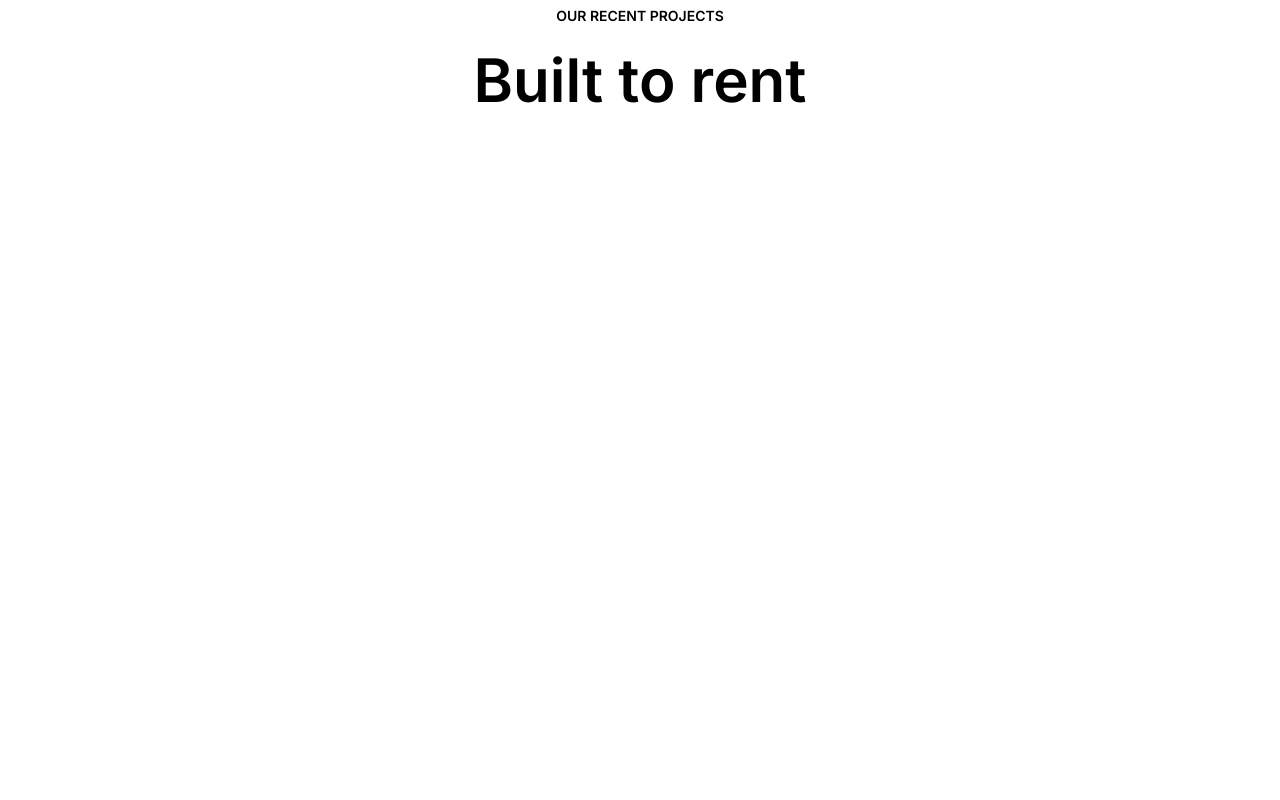
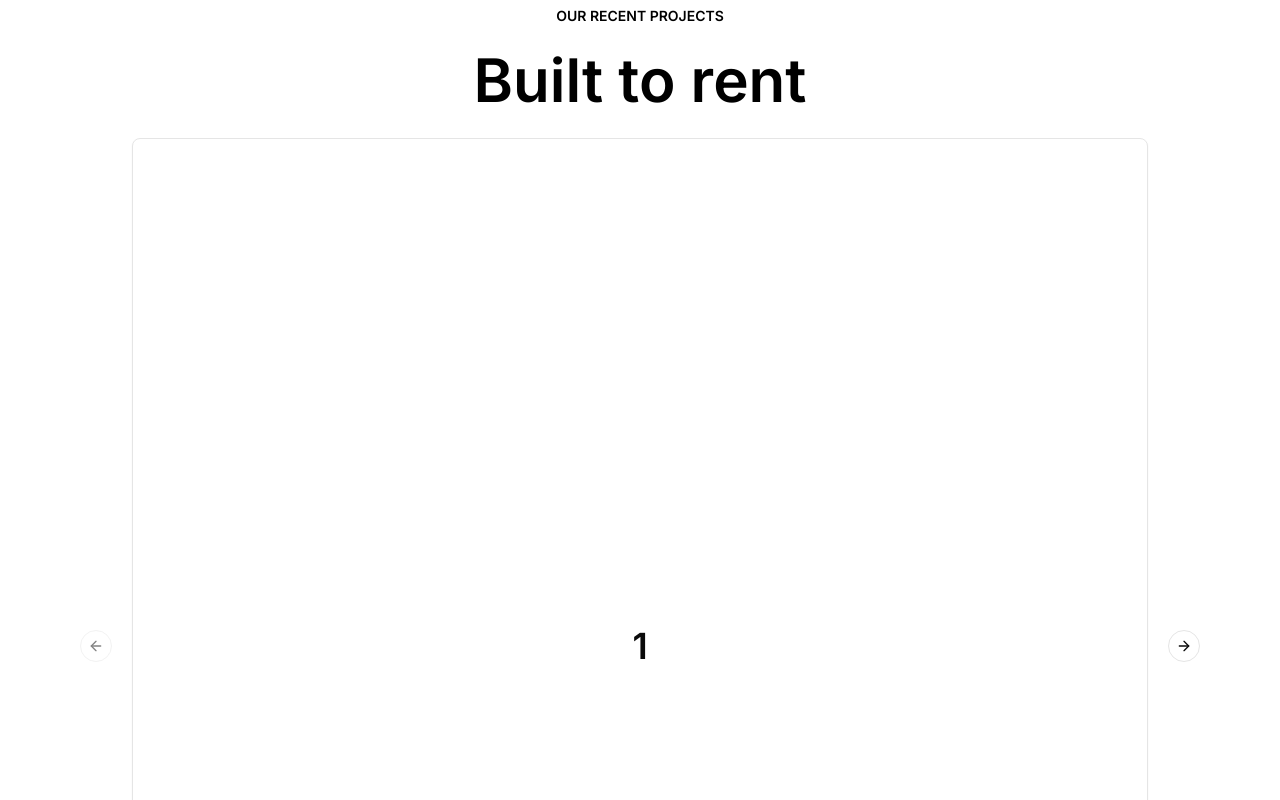
Before and after one commit to akibiaons/memphisturnkeyrentals, a Next.js app: page / in a window 1280 px wide. Shown: the part 4100-4900 px from the top of the page. Built offline with nearby package versions, Linux system fonts and the light colour scheme.

Commit message:
feat: Add carousel component
- Add carousel component for recent projects, need's to show overlays for swipe and super short property info

```diff
--- a/package.json
+++ b/package.json
@@ -14,6 +14,7 @@
     "chart.js": "^4.4.2",
     "class-variance-authority": "^0.7.0",
     "clsx": "^2.1.1",
+    "embla-carousel-react": "^8.0.2",
     "framer-motion": "^11.1.7",
     "gsap": "^3.12.5",
     "lucide-react": "^0.376.0",
--- a/src/app/page.tsx
+++ b/src/app/page.tsx
@@ -3,7 +3,6 @@
 import SectionTwo from "@/components/HomeComponents/SectionTwo";
 import SectionThree from "@/components/HomeComponents/SectionThree";
 import SectionFour from "@/components/HomeComponents/SectionFour";
-import ProjectCarousel from "@/components/HomeComponents/carousel/ProjectCarousel";
 
 // Other component import
 import Image from "next/image";
@@ -36,7 +35,6 @@
       </div>
       <div className="relative flex flex-col min-h-screen lg:p-32 overflow-x-hidden">
         <SectionFour />
-        <ProjectCarousel />
       </div>
     </div>
   );
--- a/src/components/HomeComponents/SectionFour.tsx
+++ b/src/components/HomeComponents/SectionFour.tsx
@@ -1,4 +1,5 @@
 import React from "react";
+import { ProjectCarousel } from "@/components/HomeComponents/carousel/ProjectCarousel";
 
 type Props = {};
 
@@ -12,7 +13,10 @@
         <h2 className="text-4xl font-semibold text-black mb-6 lg:text-6xl">
           Built to rent
         </h2>
-        {/* <p className="text-black mb-4 text-sm lg:text-lg w-[95%] mx-auto"></p> */}
+        {/* Carousel component */}
+        <div>
+          <ProjectCarousel />
+        </div>
       </div>
     </div>
   );
--- a/src/components/HomeComponents/carousel/ProjectCarousel.tsx
+++ b/src/components/HomeComponents/carousel/ProjectCarousel.tsx
@@ -1,91 +1,126 @@
-"use client";
-// components/ProjectCarousel.tsx
-import React from "react";
-import Slider from "react-slick";
-import Image from "next/image";
+// ShadCn component
+import * as React from "react";
 
-type ProjectCardProps = {
-  imageSrc: string;
-  address: string;
-};
+import { Card, CardContent } from "@/components/ui/card";
+import {
+  Carousel,
+  CarouselContent,
+  CarouselItem,
+  CarouselNext,
+  CarouselPrevious,
+} from "@/components/ui/carousel";
 
-const ProjectCard: React.FC<ProjectCardProps> = ({ imageSrc, address }) => (
-  <div className="relative group">
-    <Image
-      src={
-        "https://res.cloudinary.com/dfgr7tov1/image/upload/v1714246022/Screenshot_2024-04-27_at_12.26.56_PM_sdpx6h.png"
-      }
-      alt="Property"
-      className="w-full h-auto rounded-lg"
-      width={200}
-      height={200}
-    />
-    <div className="absolute bottom-0 left-0 right-0 bg-black bg-opacity-50 text-white p-2 text-sm hidden group-hover:block">
-      {address}
-    </div>
-  </div>
-);
+export function ProjectCarousel() {
+  return (
+    <Carousel className="w-[100%] mx-auto">
+      <CarouselContent>
+        {Array.from({ length: 5 }).map((_, index) => (
+          <CarouselItem key={index}>
+            <div className="p-1">
+              <Card>
+                <CardContent className="flex aspect-square items-center justify-center p-6">
+                  <span className="text-4xl font-semibold">{index + 1}</span>
+                </CardContent>
+              </Card>
+            </div>
+          </CarouselItem>
+        ))}
+      </CarouselContent>
+      <CarouselPrevious />
+      <CarouselNext />
+    </Carousel>
+  );
+}
 
-const ProjectCarousel: React.FC = () => {
-  //
-  const NextArrow = (props: any) => {
-    const { className, style, onClick } = props;
-    return (
-      <div
-        className={`${className} custom-arrow custom-next-arrow`}
-        style={{ ...style, display: "block", background: "black" }}
-        onClick={onClick}
-      />
-    );
-  };
+// OG carousel custom made
+// "use client";
+// // components/ProjectCarousel.tsx
+// import React from "react";
+// import Slider from "react-slick";
+// import Image from "next/image";
 
-  const PrevArrow = (props: any) => {
-    const { className, style, onClick } = props;
-    return (
-      <div
-        className={`${className} custom-arrow custom-prev-arrow`}
-        style={{ ...style, display: "block", background: "black" }}
-        onClick={onClick}
-      />
-    );
-  };
+// type ProjectCardProps = {
+//   imageSrc: string;
+//   address: string;
+// };
 
-  const settings = {
-    dots: true,
-    infinite: true,
-    speed: 500,
-    slidesToShow: 3,
-    slidesToScroll: 1,
-    nextArrow: <NextArrow />,
-    prevArrow: <PrevArrow />,
-    responsive: [
-      {
-        breakpoint: 768,
-        settings: { slidesToShow: 1 },
-      },
-    ],
-  };
+// const ProjectCard: React.FC<ProjectCardProps> = ({ imageSrc, address }) => (
+//   <div className="relative group">
+//     <Image
+//       src={
+//         "https://res.cloudinary.com/dfgr7tov1/image/upload/v1714246022/Screenshot_2024-04-27_at_12.26.56_PM_sdpx6h.png"
+//       }
+//       alt="Property"
+//       className="w-full h-auto rounded-lg"
+//       width={200}
+//       height={200}
+//     />
+//     <div className="absolute bottom-0 left-0 right-0 bg-black bg-opacity-50 text-white p-2 text-sm hidden group-hover:block">
+//       {address}
+//     </div>
+//   </div>
+// );
 
-  return (
-    <div className="flex flex-col text-center mt-6">
-      <Slider {...settings}>
-        {/* Placeholder data for the carousel */}
-        <ProjectCard
-          imageSrc="/path/to/your/image.jpg"
-          address="123 Main St, Memphis"
-        />
-        <ProjectCard
-          imageSrc="/path/to/your/image.jpg"
-          address="456 Elm St, Memphis"
-        />
-        <ProjectCard
-          imageSrc="/path/to/your/image.jpg"
-          address="789 Oak St, Memphis"
-        />
-        {/* Add more cards as needed */}
-      </Slider>
-    </div>
-  );
-};
+// const ProjectCarousel: React.FC = () => {
+//   //
+//   const NextArrow = (props: any) => {
+//     const { className, style, onClick } = props;
+//     return (
+//       <div
+//         className={`${className} custom-arrow custom-next-arrow`}
+//         style={{ ...style, display: "block", background: "black" }}
+//         onClick={onClick}
+//       />
+//     );
+//   };
 
-export default ProjectCarousel;
+//   const PrevArrow = (props: any) => {
+//     const { className, style, onClick } = props;
+//     return (
+//       <div
+//         className={`${className} custom-arrow custom-prev-arrow`}
+//         style={{ ...style, display: "block", background: "black" }}
+//         onClick={onClick}
+//       />
+//     );
+//   };
+
+//   const settings = {
+//     dots: true,
+//     infinite: true,
+//     speed: 500,
+//     slidesToShow: 3,
+//     slidesToScroll: 1,
+//     nextArrow: <NextArrow />,
+//     prevArrow: <PrevArrow />,
+//     responsive: [
+//       {
+//         breakpoint: 768,
+//         settings: { slidesToShow: 1 },
+//       },
+//     ],
+//   };
+
+//   return (
+//     <div className="flex flex-col text-center mt-6">
+//       <Slider {...settings}>
+//         {/* Placeholder data for the carousel */}
+//         <ProjectCard
+//           imageSrc="/path/to/your/image.jpg"
+//           address="123 Main St, Memphis"
+//         />
+//         <ProjectCard
+//           imageSrc="/path/to/your/image.jpg"
+//           address="456 Elm St, Memphis"
+//         />
+//         <ProjectCard
+//           imageSrc="/path/to/your/image.jpg"
+//           address="789 Oak St, Memphis"
+//         />
+//         {/* Add more cards as needed */}
+//       </Slider>
+//     </div>
+//   );
+// };
+
+// export default ProjectCarousel;
--- /dev/null
+++ b/src/components/ui/card.tsx
@@ -0,0 +1,79 @@
+import * as React from "react"
+
+import { cn } from "@/lib/utils"
+
+const Card = React.forwardRef<
+  HTMLDivElement,
+  React.HTMLAttributes<HTMLDivElement>
+>(({ className, ...props }, ref) => (
+  <div
+    ref={ref}
+    className={cn(
+      "rounded-lg border bg-card text-card-foreground shadow-sm",
+      className
+    )}
+    {...props}
+  />
+))
+Card.displayName = "Card"
+
+const CardHeader = React.forwardRef<
+  HTMLDivElement,
+  React.HTMLAttributes<HTMLDivElement>
+>(({ className, ...props }, ref) => (
+  <div
+    ref={ref}
+    className={cn("flex flex-col space-y-1.5 p-6", className)}
+    {...props}
+  />
+))
+CardHeader.displayName = "CardHeader"
+
+const CardTitle = React.forwardRef<
+  HTMLParagraphElement,
+  React.HTMLAttributes<HTMLHeadingElement>
+>(({ className, ...props }, ref) => (
+  <h3
+    ref={ref}
+    className={cn(
+      "text-2xl font-semibold leading-none tracking-tight",
+      className
+    )}
+    {...props}
+  />
+))
+CardTitle.displayName = "CardTitle"
+
+const CardDescription = React.forwardRef<
+  HTMLParagraphElement,
+  React.HTMLAttributes<HTMLParagraphElement>
+>(({ className, ...props }, ref) => (
+  <p
+    ref={ref}
+    className={cn("text-sm text-muted-foreground", className)}
+    {...props}
+  />
+))
+CardDescription.displayName = "CardDescription"
+
+const CardContent = React.forwardRef<
+  HTMLDivElement,
+  React.HTMLAttributes<HTMLDivElement>
+>(({ className, ...props }, ref) => (
+  <div ref={ref} className={cn("p-6 pt-0", className)} {...props} />
+))
+CardContent.displayName = "CardContent"
+
+const CardFooter = React.forwardRef<
+  HTMLDivElement,
+  React.HTMLAttributes<HTMLDivElement>
+>(({ className, ...props }, ref) => (
+  <div
+    ref={ref}
+    className={cn("flex items-center p-6 pt-0", className)}
+    {...props}
+  />
+))
+CardFooter.displayName = "CardFooter"
+
+export { Card, CardHeader, CardFooter, CardTitle, CardDescription, CardContent }
--- /dev/null
+++ b/src/components/ui/carousel.tsx
@@ -0,0 +1,262 @@
+"use client";
+
+import * as React from "react";
+import useEmblaCarousel, {
+  type UseEmblaCarouselType,
+} from "embla-carousel-react";
+import { ArrowLeft, ArrowRight } from "lucide-react";
+
+import { cn } from "@/lib/utils";
+import { Button } from "@/components/ui/button";
+
+type CarouselApi = UseEmblaCarouselType[1];
+type UseCarouselParameters = Parameters<typeof useEmblaCarousel>;
+type CarouselOptions = UseCarouselParameters[0];
+type CarouselPlugin = UseCarouselParameters[1];
+
+type CarouselProps = {
+  opts?: CarouselOptions;
+  plugins?: CarouselPlugin;
+  orientation?: "horizontal" | "vertical";
+  setApi?: (api: CarouselApi) => void;
+};
+
+type CarouselContextProps = {
+  carouselRef: ReturnType<typeof useEmblaCarousel>[0];
+  api: ReturnType<typeof useEmblaCarousel>[1];
+  scrollPrev: () => void;
+  scrollNext: () => void;
+  canScrollPrev: boolean;
+  canScrollNext: boolean;
+} & CarouselProps;
+
+const CarouselContext = React.createContext<CarouselContextProps | null>(null);
+
+function useCarousel() {
+  const context = React.useContext(CarouselContext);
+
+  if (!context) {
+    throw new Error("useCarousel must be used within a <Carousel />");
+  }
+
+  return context;
+}
+
+const Carousel = React.forwardRef<
+  HTMLDivElement,
+  React.HTMLAttributes<HTMLDivElement> & CarouselProps
+>(
+  (
+    {
+      orientation = "vertical",
+      opts,
+      setApi,
+      plugins,
+      className,
+      children,
+      ...props
+    },
+    ref
+  ) => {
+    const [carouselRef, api] = useEmblaCarousel(
+      {
+        ...opts,
+        axis: orientation === "vertical" ? "x" : "y",
+      },
+      plugins
+    );
+    const [canScrollPrev, setCanScrollPrev] = React.useState(false);
+    const [canScrollNext, setCanScrollNext] = React.useState(false);
+
+    const onSelect = React.useCallback((api: CarouselApi) => {
+      if (!api) {
+        return;
+      }
+
+      setCanScrollPrev(api.canScrollPrev());
+      setCanScrollNext(api.canScrollNext());
+    }, []);
+
+    const scrollPrev = React.useCallback(() => {
+      api?.scrollPrev();
+    }, [api]);
+
+    const scrollNext = React.useCallback(() => {
+      api?.scrollNext();
+    }, [api]);
+
+    const handleKeyDown = React.useCallback(
+      (event: React.KeyboardEvent<HTMLDivElement>) => {
+        if (event.key === "ArrowLeft") {
+          event.preventDefault();
+          scrollPrev();
+        } else if (event.key === "ArrowRight") {
+          event.preventDefault();
+          scrollNext();
+        }
+      },
+      [scrollPrev, scrollNext]
+    );
+
+    React.useEffect(() => {
+      if (!api || !setApi) {
+        return;
+      }
+
+      setApi(api);
+    }, [api, setApi]);
+
+    React.useEffect(() => {
+      if (!api) {
+        return;
+      }
+
+      onSelect(api);
+      api.on("reInit", onSelect);
+      api.on("select", onSelect);
+
+      return () => {
+        api?.off("select", onSelect);
+      };
+    }, [api, onSelect]);
+
+    return (
+      <CarouselContext.Provider
+        value={{
+          carouselRef,
+          api: api,
+          opts,
+          orientation:
+            orientation || (opts?.axis === "y" ? "vertical" : "horizontal"),
+          scrollPrev,
+          scrollNext,
+          canScrollPrev,
+          canScrollNext,
+        }}
+      >
+        <div
+          ref={ref}
+          onKeyDownCapture={handleKeyDown}
+          className={cn("relative", className)}
+          role="region"
+          aria-roledescription="carousel"
+          {...props}
+        >
+          {children}
+        </div>
+      </CarouselContext.Provider>
+    );
+  }
+);
+Carousel.displayName = "Carousel";
+
+const CarouselContent = React.forwardRef<
+  HTMLDivElement,
+  React.HTMLAttributes<HTMLDivElement>
+>(({ className, ...props }, ref) => {
+  const { carouselRef, orientation } = useCarousel();
+
+  return (
+    <div ref={carouselRef} className="overflow-hidden">
+      <div
+        ref={ref}
+        className={cn(
+          "flex",
+          orientation === "vertical" ? "-ml-4" : "-mt-4 flex-col",
+          className
+        )}
+        {...props}
+      />
+    </div>
+  );
+});
+CarouselContent.displayName = "CarouselContent";
+
+const CarouselItem = React.forwardRef<
+  HTMLDivElement,
+  React.HTMLAttributes<HTMLDivElement>
+>(({ className, ...props }, ref) => {
+  const { orientation } = useCarousel();
+
+  return (
+    <div
+      ref={ref}
+      role="group"
+      aria-roledescription="slide"
+      className={cn(
+        "min-w-0 shrink-0 grow-0 basis-full",
+        orientation === "vertical" ? "pl-4" : "pt-4",
+        className
+      )}
+      {...props}
+    />
+  );
+});
+CarouselItem.displayName = "CarouselItem";
+
+const CarouselPrevious = React.forwardRef<
+  HTMLButtonElement,
+  React.ComponentProps<typeof Button>
+>(({ className, variant = "outline", size = "icon", ...props }, ref) => {
+  const { orientation, scrollPrev, canScrollPrev } = useCarousel();
+
+  return (
+    <Button
+      ref={ref}
+      variant={variant}
+      size={size}
+      className={cn(
+        "absolute  h-8 w-8 rounded-full",
+        orientation === "vertical"
+          ? "-left-12 top-1/2 -translate-y-1/2"
+          : "-top-12 left-1/2 -translate-x-1/2 rotate-90",
+        className
+      )}
+      disabled={!canScrollPrev}
+      onClick={scrollPrev}
+      {...props}
+    >
+      <ArrowLeft className="h-4 w-4" />
+      <span className="sr-only">Previous slide</span>
+    </Button>
+  );
+});
+CarouselPrevious.displayName = "CarouselPrevious";
+
+const CarouselNext = React.forwardRef<
+  HTMLButtonElement,
+  React.ComponentProps<typeof Button>
+>(({ className, variant = "outline", size = "icon", ...props }, ref) => {
+  const { orientation, scrollNext, canScrollNext } = useCarousel();
+
+  return (
+    <Button
+      ref={ref}
+      variant={variant}
+      size={size}
+      className={cn(
+        "absolute h-8 w-8 rounded-full",
+        orientation === "vertical"
+          ? "-right-12 top-1/2 -translate-y-1/2"
+          : "-bottom-12 left-1/2 -translate-x-1/2 rotate-90",
+        className
+      )}
+      disabled={!canScrollNext}
+      onClick={scrollNext}
+      {...props}
+    >
+      <ArrowRight className="h-4 w-4" />
+      <span className="sr-only">Next slide</span>
+    </Button>
+  );
+});
+CarouselNext.displayName = "CarouselNext";
+
+export {
+  type CarouselApi,
+  Carousel,
+  CarouselContent,
+  CarouselItem,
+  CarouselPrevious,
+  CarouselNext,
+};
```
Also changed, not shown: 1 other file (tests, documents, lock files or other folders).
